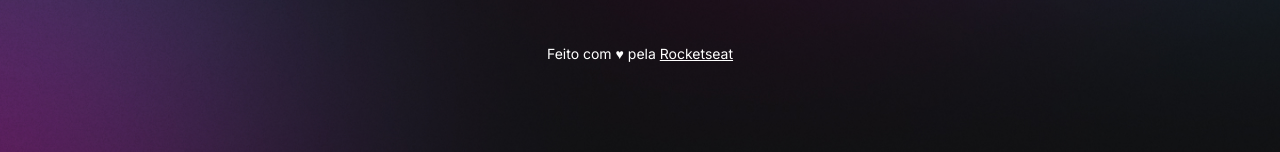
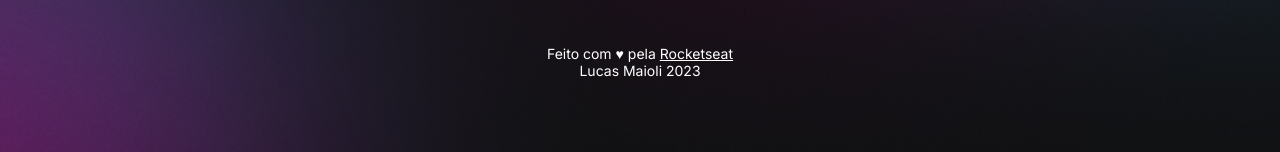
Before and after one commit to Lucas-Maioli/Devlinks, a plain HTML site: page index.html in a window 1280 px wide. Shown: the part 670-822 px from the top of the page. Drawn offline with nearby package versions, Linux system fonts and the light colour scheme.

Commit message:
adicionado texto no footer

```diff
--- a/index.html
+++ b/index.html
@@ -48,6 +48,7 @@
 
         <footer>
             <p>Feito com ♥ pela <a href="https://www.rocketseat.com.br/" target="_blank">Rocketseat</a></p>
+            <p>Lucas Maioli 2023</p>
         </footer>
     </div>
 
```
